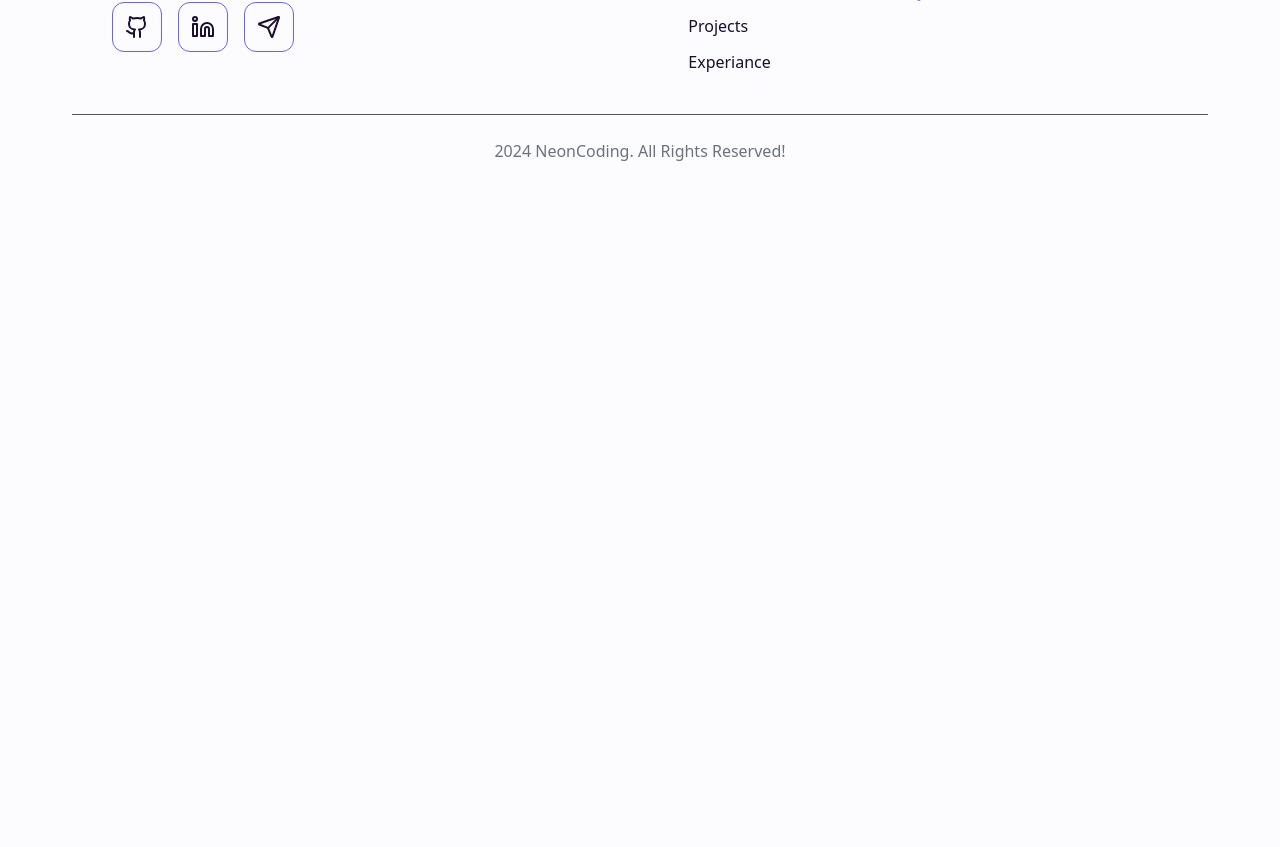
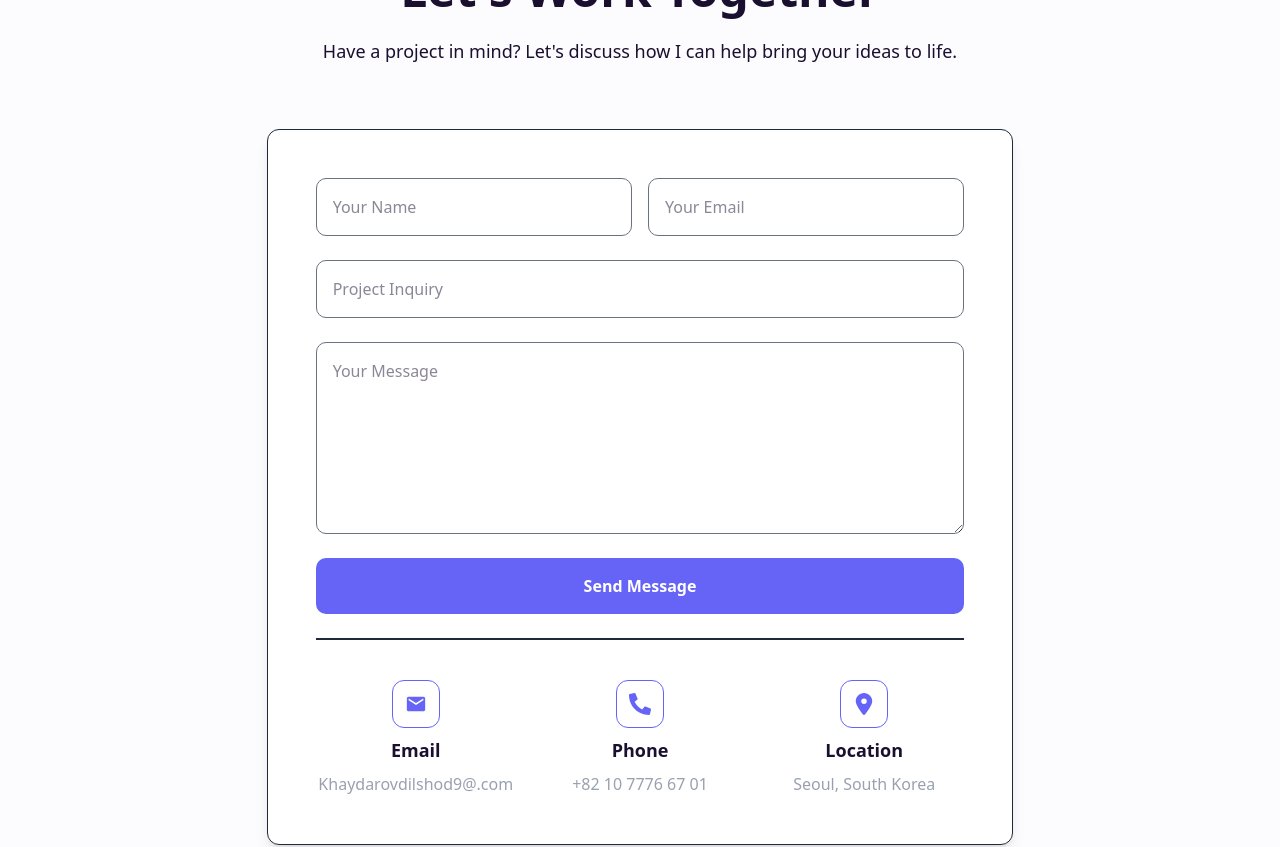
Before and after one commit to DixonKH/PortfolioWebsite, a Next.js app: page / in a window 1280 px wide. Shown: the part 4960-5807 px from the top of the page. Before the commit the page ends 5195 px from the top, so only its background shows below. Built offline with nearby package versions, Linux system fonts and the light colour scheme.

Commit message:
feat: develop contact page

```diff
--- a/app/(main)/contact/page.tsx
+++ b/app/(main)/contact/page.tsx
@@ -1,7 +1,71 @@
+import { MdEmail } from "react-icons/md";
+import { FaPhoneAlt } from "react-icons/fa";
+import { FaLocationDot } from "react-icons/fa6";
+import Link from "next/link";
+
 export default function Contact() {
     return (
-        <div>
-            <div>Contact Page</div>
-        </div>
+       <div className="w-full flex flex-col justify-center items-center mt-35 gap-16 mb-24">
+             <div className="flex flex-col justify-center items-center gap-4">
+               <div className="text-sm font-bold text-primary text-center uppercase">
+                 Get in Touch
+               </div>
+               <div className="text-5xl font-bold text-center">Let's Work Together</div>
+               <div className="dark:text-gray-400 text-lg mt-2 text-center">
+                 Have a project in mind? Let's discuss how I can help bring your ideas to life.
+               </div>
+             </div>
+             <div className="w-full flex justify-center items-center">
+                <div className="w-8/12 border flex flex-col justify-center items-center gap-6 border-gray-800 rounded-lg p-12 shadow-lg bg-white dark:bg-gray-900/10">
+                    <form className="flex flex-col gap-6 w-full">
+                        <div className="flex md:flex-row flex-col w-full justify-between gap-4">
+                            <input
+                            type="text"
+                            placeholder="Your Name"
+                            className="p-4 md:w-1/2 border  border-gray-500 rounded-md focus:outline-none focus:ring-2 focus:ring-primary"
+                        />
+                        <input
+                            type="email"
+                            placeholder="Your Email"
+                            className="p-4 md:w-1/2 border border-gray-500 rounded-md focus:outline-none focus:ring-2 focus:ring-primary"
+                        />
+                        </div>
+                        <input
+                            type="text"
+                            placeholder="Project Inquiry"
+                            className="p-4 border border-gray-500 rounded-md focus:outline-none focus:ring-2 focus:ring-primary"
+                        />
+                        <textarea
+                            placeholder="Your Message"
+                            className="p-4 border border-gray-500 rounded-md focus:outline-none focus:ring-2 focus:ring-primary h-48"
+                        ></textarea>
+                        <button
+                            type="submit"
+                            className="bg-primary text-white font-bold py-4 px-6 rounded-md hover:bg-primary-dark transition duration-300"
+                        >
+                            Send Message
+                        </button>
+                    </form>
+                    <div className="border border-gray-800 w-full"></div>
+                    <div className="flex md:flex-row flex-col justify-between items-center w-full mt-4 gap-6">
+                        <div className="flex w-full md:w-1/3 flex-col gap-2 items-center">
+                            <div className="flex justify-center items-center border rounded-lg text-primary border-primary w-12 h-12"><MdEmail size={22} /></div>
+                            <Link href="mailto:Khaydarovdilshod9@.com" className="font-bold text-lg">Email</Link>
+                            <div className="text-gray-400">Khaydarovdilshod9@.com</div>
+                        </div>
+                         <div className="flex w-full md:w-1/3 flex-col gap-2 items-center">
+                            <div className="flex justify-center items-center border rounded-lg text-primary border-primary w-12 h-12"><FaPhoneAlt size={22} /></div>
+                            <div className="font-bold text-lg">Phone</div>
+                            <div className="text-gray-400">+82 10 7776 67 01</div>
+                        </div>
+                        <div className="flex w-full md:w-1/3 flex-col gap-2 items-center">
+                            <div className="flex justify-center items-center border rounded-lg text-primary border-primary w-12 h-12"><FaLocationDot size={22} /></div>
+                            <div className="font-bold text-lg">Location</div>
+                            <div className="text-gray-400">Seoul, South Korea</div>
+                        </div>
+                    </div>
+                </div>
+             </div>
+           </div>
     );
 }
--- a/app/(main)/hero/page.tsx
+++ b/app/(main)/hero/page.tsx
@@ -35,7 +35,7 @@ export default function Hero() {
           </Link>
           <Link
             className="flex items-center justify-center dark:bg-gray-900 gap-2 border rounded-full font-medium min-w-50 py-4 shadow-indigo-500/50 shadow-xl/30"
-            href="/contact"
+            href="#contact"
           >
             Contact Me
             <span>
--- a/app/components/layout/Footer.tsx
+++ b/app/components/layout/Footer.tsx
@@ -23,13 +23,13 @@ export default function Footer() {
           </div>
           <div className="w-full flex lg:justify-start justify-center mt-2">
             <div className="border rounded-lg border-primary m-2 p-3">
-              <Link href="/contact"><Github /></Link>
+              <Link href="https://github.com/DixonKH"><Github /></Link>
             </div>
             <div className="border rounded-lg border-primary m-2 p-3">
-              <Link href="/about"><Linkedin /></Link>
+              <Link href="#about"><Linkedin /></Link>
             </div>
             <div className="border rounded-lg border-primary m-2 p-3">
-              <Link href="/projects"><Send /></Link>
+              <Link href="tme:@NeonCoding"><Send /></Link>
             </div>
           </div>
         </div>
```
